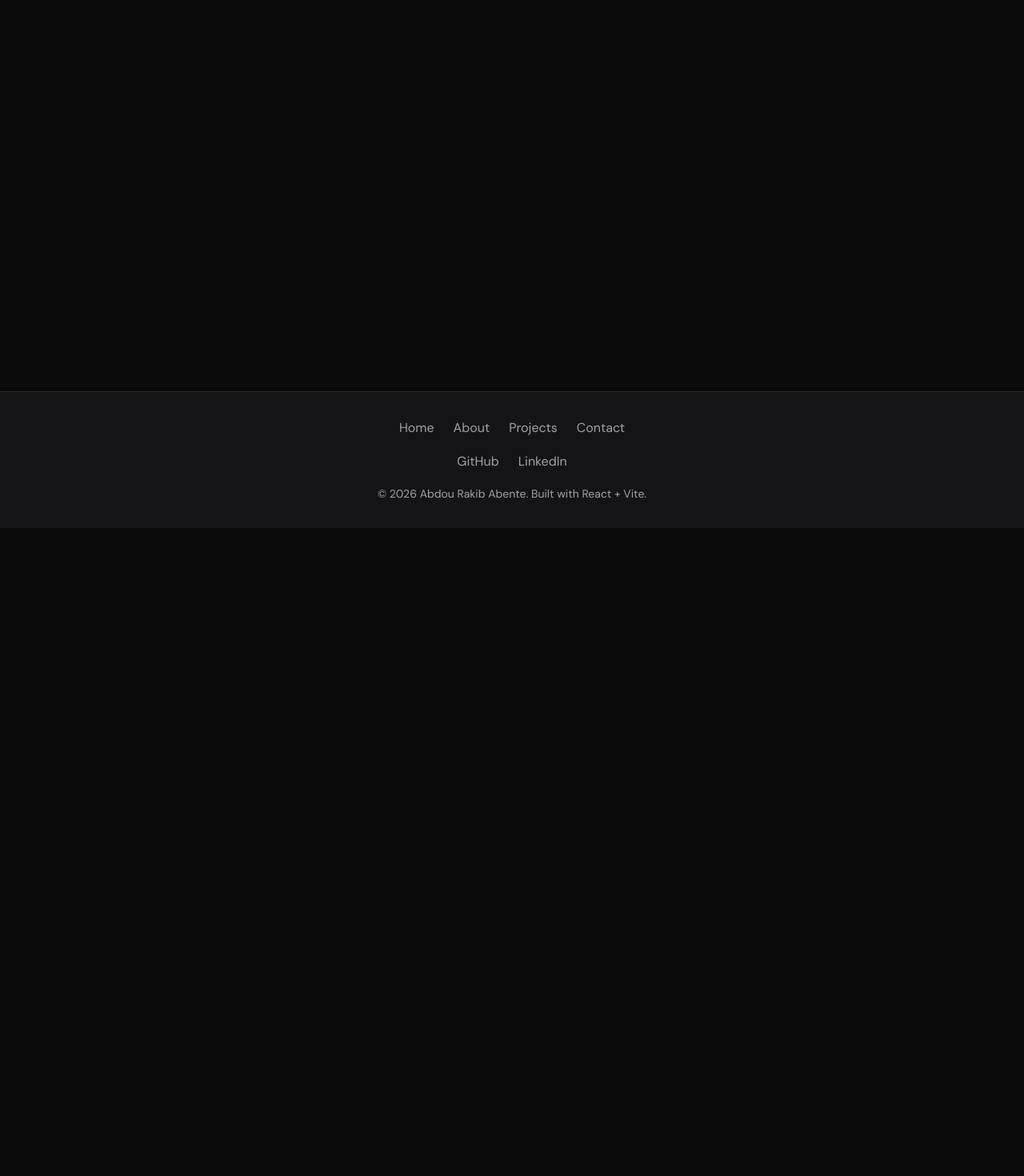
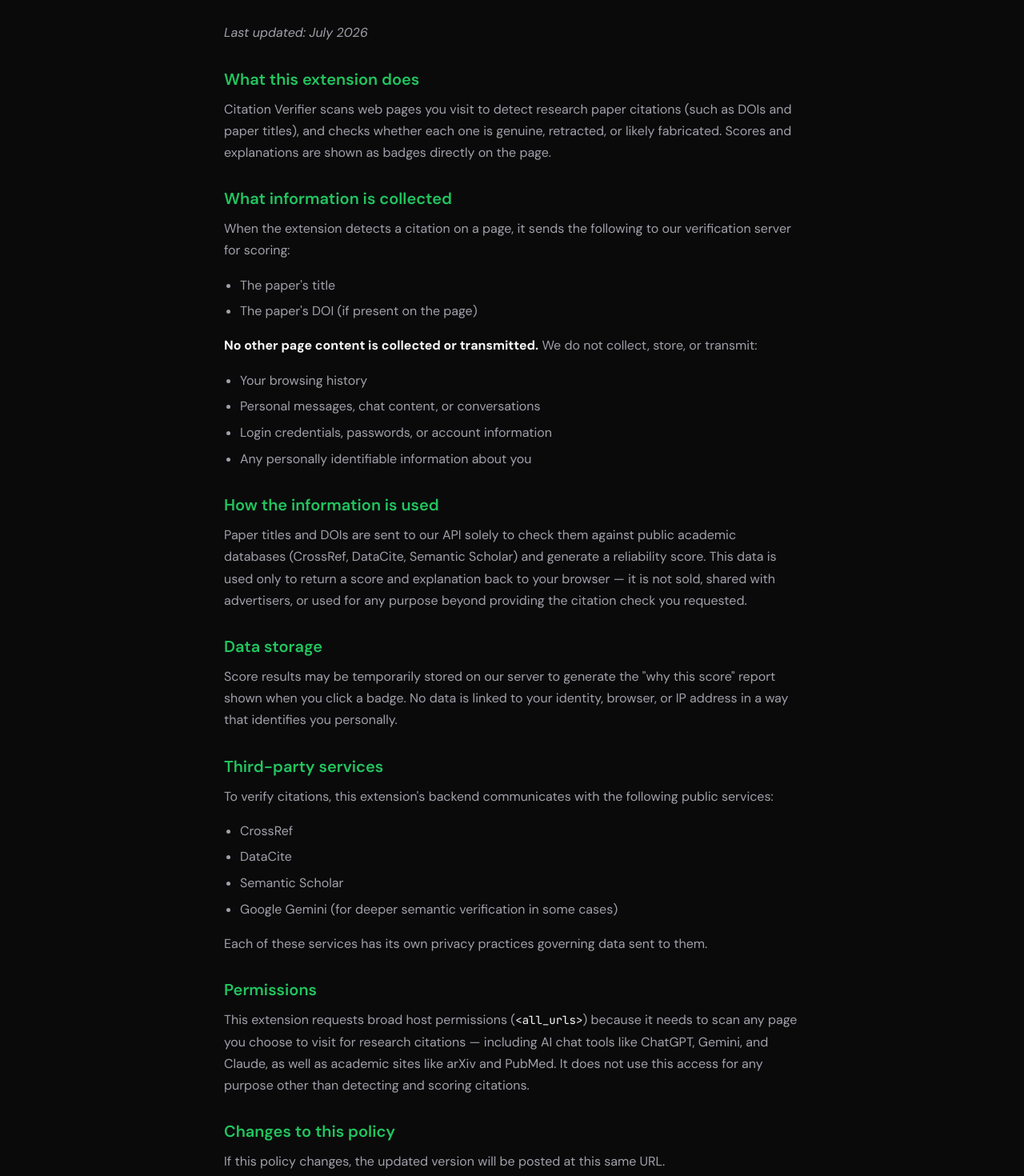
Before and after one commit to Abdrakib/rakib-ai-portfolio, a React (Vite) app: page /citation-verifier-privacy in a window 1280 px wide. Shown: the part 140-1610 px from the top of the page at 80% size. Before the commit the page ends 800 px from the top, so only its background shows below. Built offline with nearby package versions, Linux system fonts and the light colour scheme.

Commit message:
Add Citation Verifier privacy policy page for Chrome Web Store review.
Co-authored-by: Cursor <cursoragent@cursor.com>

```diff
--- a/src/App.jsx
+++ b/src/App.jsx
@@ -7,6 +7,7 @@ import Home from './pages/Home'
 import About from './pages/About'
 import Projects from './pages/Projects'
 import Contact from './pages/Contact'
+import CitationVerifierPrivacy from './pages/CitationVerifierPrivacy'
 
 function App() {
   return (
@@ -20,6 +21,10 @@ function App() {
             <Route path="/about" element={<About />} />
             <Route path="/projects" element={<Projects />} />
             <Route path="/contact" element={<Contact />} />
+            <Route
+              path="/citation-verifier-privacy"
+              element={<CitationVerifierPrivacy />}
+            />
           </Route>
         </Routes>
       </main>
--- /dev/null
+++ b/src/pages/CitationVerifierPrivacy.css
@@ -0,0 +1,50 @@
+.privacy {
+  padding: 2rem 1.5rem;
+}
+
+.privacy-content {
+  max-width: 720px;
+  margin: 0 auto;
+}
+
+.privacy-updated {
+  margin-bottom: 2rem;
+  color: var(--text-muted);
+}
+
+.privacy-content h2 {
+  font-size: 1.25rem;
+  margin-top: 2rem;
+  margin-bottom: 0.75rem;
+  color: var(--accent);
+}
+
+.privacy-content p {
+  color: var(--text-muted);
+  margin-bottom: 1rem;
+  line-height: 1.7;
+}
+
+.privacy-content ul {
+  margin: 0 0 1rem 1.25rem;
+  color: var(--text-muted);
+  line-height: 1.7;
+}
+
+.privacy-content li {
+  margin-bottom: 0.35rem;
+}
+
+.privacy-content strong {
+  color: var(--text);
+}
+
+.privacy-content code {
+  font-family: 'JetBrains Mono', monospace;
+  font-size: 0.875em;
+  color: var(--text);
+}
+
+.privacy-content a {
+  color: var(--accent);
+}
--- /dev/null
+++ b/src/pages/CitationVerifierPrivacy.jsx
@@ -0,0 +1,102 @@
+import './CitationVerifierPrivacy.css'
+
+export default function CitationVerifierPrivacy() {
+  return (
+    <section className="privacy page">
+      <h1 className="page-title">Privacy Policy — Citation Verifier</h1>
+      <div className="privacy-content">
+        <p className="privacy-updated">
+          <em>Last updated: July 2026</em>
+        </p>
+
+        <h2>What this extension does</h2>
+        <p>
+          Citation Verifier scans web pages you visit to detect research paper
+          citations (such as DOIs and paper titles), and checks whether each one
+          is genuine, retracted, or likely fabricated. Scores and explanations
+          are shown as badges directly on the page.
+        </p>
+
+        <h2>What information is collected</h2>
+        <p>
+          When the extension detects a citation on a page, it sends the
+          following to our verification server for scoring:
+        </p>
+        <ul>
+          <li>The paper&apos;s title</li>
+          <li>The paper&apos;s DOI (if present on the page)</li>
+        </ul>
+        <p>
+          <strong>
+            No other page content is collected or transmitted.
+          </strong>{' '}
+          We do not collect, store, or transmit:
+        </p>
+        <ul>
+          <li>Your browsing history</li>
+          <li>Personal messages, chat content, or conversations</li>
+          <li>Login credentials, passwords, or account information</li>
+          <li>Any personally identifiable information about you</li>
+        </ul>
+
+        <h2>How the information is used</h2>
+        <p>
+          Paper titles and DOIs are sent to our API solely to check them against
+          public academic databases (CrossRef, DataCite, Semantic Scholar) and
+          generate a reliability score. This data is used only to return a score
+          and explanation back to your browser — it is not sold, shared with
+          advertisers, or used for any purpose beyond providing the citation
+          check you requested.
+        </p>
+
+        <h2>Data storage</h2>
+        <p>
+          Score results may be temporarily stored on our server to generate the
+          &quot;why this score&quot; report shown when you click a badge. No
+          data is linked to your identity, browser, or IP address in a way that
+          identifies you personally.
+        </p>
+
+        <h2>Third-party services</h2>
+        <p>
+          To verify citations, this extension&apos;s backend communicates with
+          the following public services:
+        </p>
+        <ul>
+          <li>CrossRef</li>
+          <li>DataCite</li>
+          <li>Semantic Scholar</li>
+          <li>
+            Google Gemini (for deeper semantic verification in some cases)
+          </li>
+        </ul>
+        <p>
+          Each of these services has its own privacy practices governing data
+          sent to them.
+        </p>
+
+        <h2>Permissions</h2>
+        <p>
+          This extension requests broad host permissions (
+          <code>&lt;all_urls&gt;</code>) because it needs to scan any page you
+          choose to visit for research citations — including AI chat tools like
+          ChatGPT, Gemini, and Claude, as well as academic sites like arXiv and
+          PubMed. It does not use this access for any purpose other than
+          detecting and scoring citations.
+        </p>
+
+        <h2>Changes to this policy</h2>
+        <p>
+          If this policy changes, the updated version will be posted at this
+          same URL.
+        </p>
+
+        <h2>Contact</h2>
+        <p>
+          Questions about this policy or the extension can be sent to:{' '}
+          <a href="mailto:Rakibabente8@gmail.com">Rakibabente8@gmail.com</a>
+        </p>
+      </div>
+    </section>
+  )
+}
```
Also changed, not shown: public/robots.txt (added).
